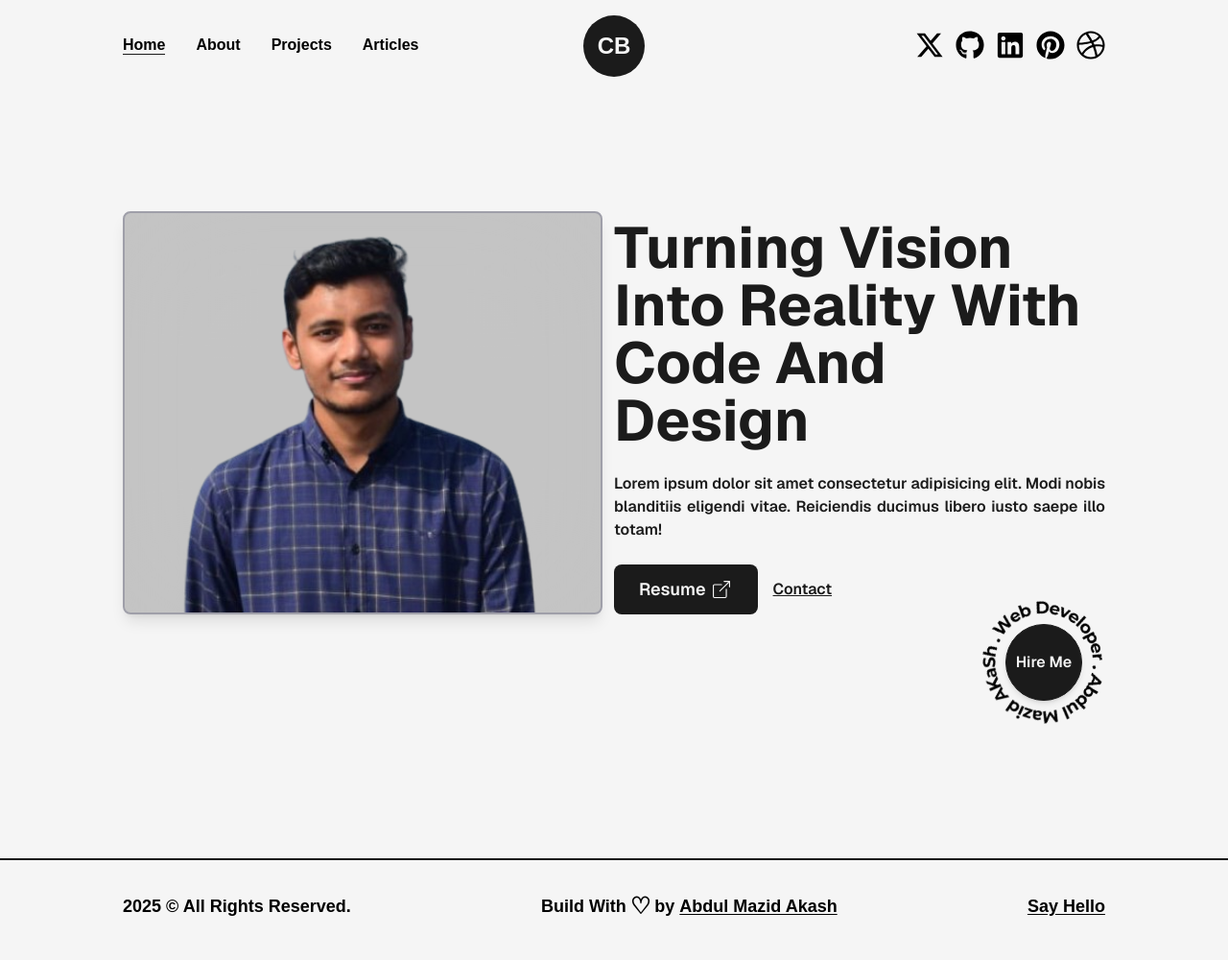
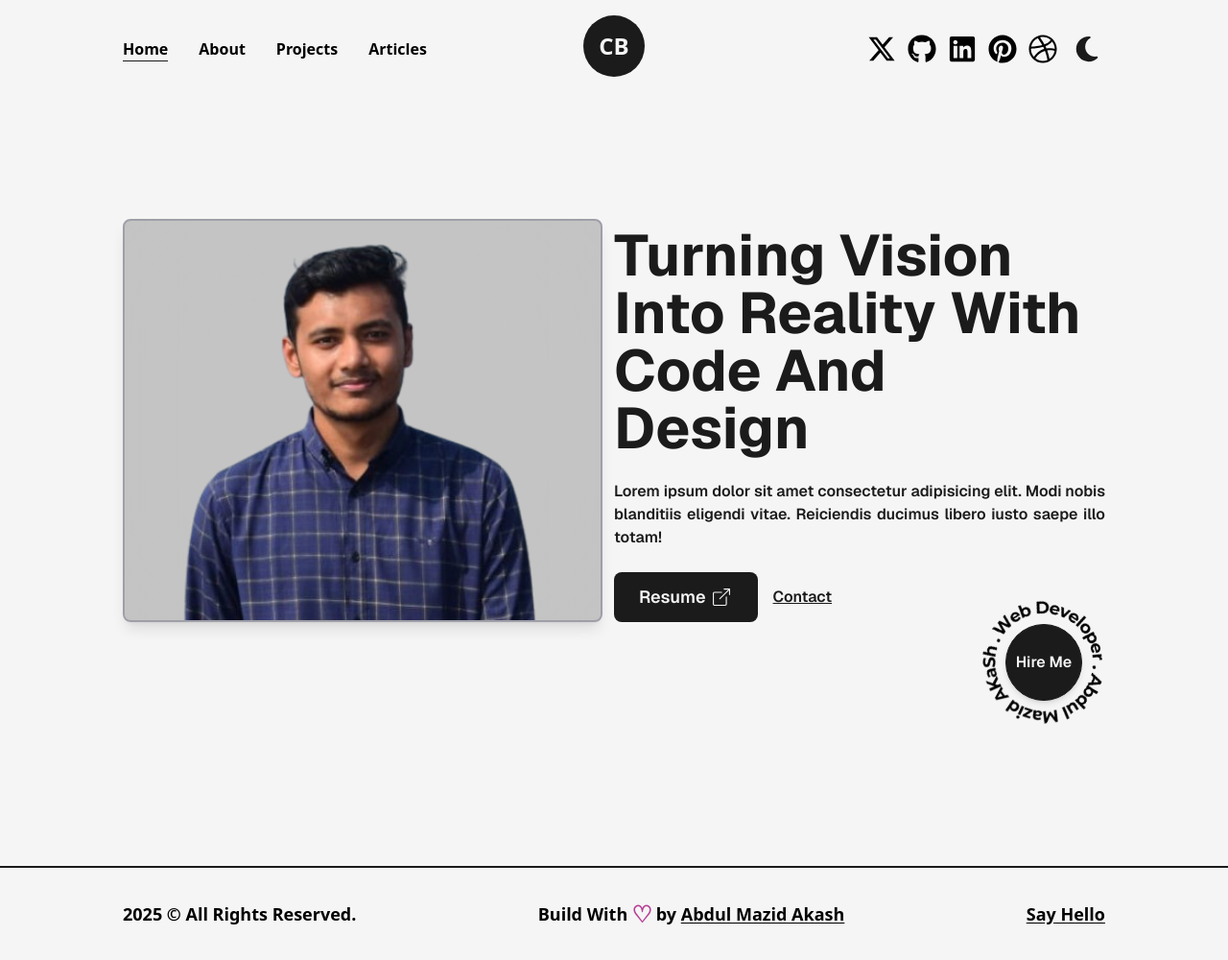
Before and after one commit to abdulmazidakash/f-next-js-portfolio-2025, a Next.js app: page / in a window 1280 px wide. Shown: the whole page at 96% size. Built offline with nearby package versions, Linux system fonts and the light colour scheme.

Commit message:
try tailwind dark class apply but not complete this

```diff
--- a/src/app/globals.css
+++ b/src/app/globals.css
@@ -1,20 +1,12 @@
 @import "tailwindcss";
 
-:root {
-  /* --background: #ffffff;
-  --foreground: #171717; */
-}
-
-@theme inline {
-
-
+@theme inline  {
   --color-dark: #1b1b1b;
   --color-light: #f5f5f5;
-  --color-primary: #B63E96`;
-  --color-primaryDark: #58E6D9;
-
-  /* --background-circularLight: 'repeating-radial(rgba(0,0,0,0.4) 2px, #f5f5f5 5px, #f5f5f5 100px);' */
+  --color-primary: #b63e96;
+  --color-primaryDark: #58e6d9;
   --background-circularLight: repeating-radial-gradient(rgba(0,0,0,0.4) 2px, #f5f5f5 5px, #f5f5f5 100px);
+  --background-circularDark: repeating-radial-gradient(rgba(255,255,255,0.5) 2px, #1b1b1b 5px, #1b1b1b 100px);
 
 
     --animate-wiggle: wiggle 4s ease-in-out infinite;
@@ -28,15 +20,14 @@
   }
 }
 
-@media (prefers-color-scheme: dark) {
-  :root {
-    /* --background: #0a0a0a;
-    --foreground: #ededed; */
-  }
+/* Light mode styles */
+:root {
+  --background: #ffffff;
+  --foreground: #171717;
 }
 
-body {
-  /* background: var(--background);
-  color: var(--foreground); */
-  font-family: Arial, Helvetica, sans-serif;
+/* Dark mode styles */
+:root.dark {
+  --background: #0a0a0a;
+  --foreground: #ededed;
 }
--- a/src/app/page.js
+++ b/src/app/page.js
@@ -2,7 +2,7 @@ import Hero from "@/components/Hero";
 
 export default function Home() {
   return (
-    <div className="flex items-center text-dark w-full min-h-screen pt-0  font-[family-name:var(--font-geist-sans)] ">
+    <div className="flex items-center dark:bg-dark text-dark w-full min-h-screen pt-0  font-[family-name:var(--font-geist-sans)] ">
     <Hero/>
     </div>
   );
--- a/src/components/Hero.jsx
+++ b/src/components/Hero.jsx
@@ -9,7 +9,7 @@ import lightBulb from '../../public/images/svgs/miscellaneous_icons_1.svg'
 
 export default function Hero() {
   return (
-	<div className='w-full h-full inline-block z-0 bg-light p-32 pt-0'>
+	<div className='w-full h-full inline-block z-0 bg-light dark:bg-dark p-32 pt-0'>
 
 		<div className='flex items-center justify-between w-full'>
 			{/* hero image box  */}
--- a/src/components/Skills.jsx
+++ b/src/components/Skills.jsx
@@ -46,7 +46,7 @@ const Skill = ({ name, x, y }) => {
       className={`flex items-center justify-center rounded-full font-semibold ${colorClass} text-light px-6 py-3 shadow-dark cursor-pointer absolute`}
       whileHover={{ scale: 1.05 }}
       initial={{ x: 0, y: 0 }}
-      whileInView={{ x, y }}
+      whileInView={{ x, y, transition: {duration: 1.5} }}
       viewport={{ once: true }}
       transition={{ duration: 1.5 }}
     >
--- /dev/null
+++ b/src/components/hooks/useThemeSwitcher.jsx
@@ -0,0 +1,46 @@
+import React, { useEffect, useState } from 'react'
+
+export default function useThemeSwitcher() {
+	const preferDarkQuery = "(prefer-color-scheme: dark)";
+	const [mode, setMode] = useState('');
+
+	useEffect(()=>{
+		const mediaQuery = window.matchMedia(preferDarkQuery);
+		const userPref = window.localStorage.getItem('theme');
+
+		const handleChange = ()=>{
+			if(userPref){
+				let check = userPref === 'dark' ? 'dark' : 'light';
+				setMode(check);
+				if(check === 'dark'){
+					document.documentElement.classList.add('dark');
+				}else{
+					document.documentElement.classList.remove('dark');
+				}
+			}else{
+				let check = mediaQuery.matches ? 'dark' : 'light';
+				setMode(check);
+				if(check === 'dark'){
+					document.documentElement.classList.add('dark');
+				}else{
+					document.documentElement.classList.remove('dark');
+				}
+			}
+		}
+		mediaQuery.addEventListener('change', handleChange);
+		return ()=> mediaQuery.removeEventListener('change', handleChange);
+
+	},[])
+
+	useEffect(()=>{
+		if(mode === 'dark'){
+			window.localStorage.setItem('theme', 'dark');
+			document.documentElement.classList.add('dark');
+		}else{
+			window.localStorage.setItem('theme', 'light');
+			document.documentElement.classList.remove('dark');
+		}
+	}, [mode]);
+
+	return [mode, setMode]
+}
--- a/src/components/navbar/Navbar.jsx
+++ b/src/components/navbar/Navbar.jsx
@@ -5,6 +5,7 @@ import Logo from '../Logo'
 import { usePathname } from 'next/navigation'
 import { FaDribbble, FaGithub, FaLinkedin, FaMoon, FaPinterest, FaSun, FaXTwitter } from "react-icons/fa6";
 import {motion} from 'framer-motion'
+import useThemeSwitcher from '../hooks/useThemeSwitcher'
 
 const CustomLink = ({href, title, className=""}) =>{
 	const pathName = usePathname();
@@ -21,6 +22,7 @@ const CustomLink = ({href, title, className=""}) =>{
 
 }
 export default function Navbar() {
+	const [mode, setMode] = useThemeSwitcher(0);
   return (
 	<div className='w-full px-32 py-8 font-medium flex items-center justify-between'>
 		<nav>
@@ -36,8 +38,15 @@ export default function Navbar() {
 			<motion.a href={'https://x.com'} target={'_blank'} whileHover={{y:-2}} whileTap={{scale: 0.9}} className='text-3xl mr-3'><FaLinkedin /></motion.a>
 			<motion.a href={'https://x.com'} target={'_blank'} whileHover={{y:-2}} whileTap={{scale: 0.9}} className='text-3xl mr-3'><FaPinterest /></motion.a>
 			<motion.a href={'https://x.com'} target={'_blank'} whileHover={{y:-2}} whileTap={{scale: 0.9}} className='text-3xl'><FaDribbble /></motion.a>
-			{/* <Link href={'/' } target='_blank'><FaSun /></Link>
-			<Link href={'/' } target='_blank'><FaMoon /></Link> */}
+			<button
+			className='ml-3 flex items-center justify-center rounded-full p-1'
+			onClick={()=> setMode(mode === 'light' ? 'dark' : 'light')}
+			>
+				{
+					mode === 'dark' ?
+					<FaSun className='fill-dark text-3xl' /> : <FaMoon className='fill-dark text-3xl' />
+				}
+			</button>
 		</nav>
 
 		{/* logo component  */}
--- /dev/null
+++ b/tailwind.config.js
@@ -0,0 +1,26 @@
+/** @type {import('tailwindcss').Config} */
+module.exports = {
+  darkMode: 'class', // Enable class-based dark mode
+  content: [
+    './pages/**/*.{js,ts,jsx,tsx,mdx}',
+    './components/**/*.{js,ts,jsx,tsx,mdx}',
+    './app/**/*.{js,ts,jsx,tsx,mdx}',
+  ],
+  theme: {
+    extend: {
+      colors: {
+        dark: 'var(--color-dark)',
+        light: 'var(--color-light)',
+        primary: 'var(--color-primary)',
+        primaryDark: 'var(--color-primaryDark)',
+      },
+      backgroundImage: {
+        circularLight: 'var(--background-circularLight)',
+      },
+      animation: {
+        wiggle: 'var(--animate-wiggle)',
+      },
+    },
+  },
+  plugins: [],
+};
```
Also changed, not shown: public/All-Texts/pages.txt.
